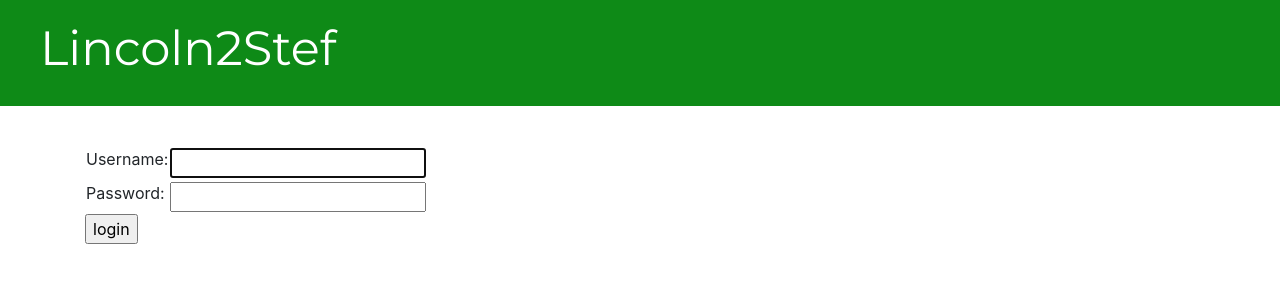
After one commit to lincolnwells/my-first-blog, a Django app: page /accounts/login/ in a window 1280 px wide. The commit adds this page. Shown: the top 300 px of the page. Run offline with Django 3.2, Linux system fonts and the light colour scheme.

Commit message:
added login

```diff
--- a/blog/templates/blog/base.html
+++ b/blog/templates/blog/base.html
@@ -8,16 +8,17 @@
         <link href="//fonts.googleapis.com/css?family=Montserrat&subset=latin,latin-ext" rel="stylesheet" type="text/css">
     </head>
     <body>
-        <header class="page-header">
-          <div class="container">
+        <div class="page-header">
             {% if user.is_authenticated %}
-                <a href="{% url 'post_new' %}" class="top-menu">
-                    {% include './icons/file-earmark-plus.svg' %}
-                </a>
+                <a href="{% url 'post_new' %}" class="top-menu"><span class="glyphicon glyphicon-plus"></span></a>
+                <a href="{% url 'post_list' %}" class="top-menu"><span class="glyphicon glyphicon-edit"></span></a>
+                <p class="top-menu">Hello {{ user.username }} <small>(<a href="{% url 'logout' %}">Log out</a>)</small></p>
+            {% else %}
+                <a href="{% url 'login' %}" class="top-menu"><span class="glyphicon glyphicon-lock"></span></a>
             {% endif %}
             <h1><a href="/">Lincoln2Stef</a></h1>
-          </div>
-        </header>
+        </div>
+
         <main class="container">
             <div class="row">
                 <div class="col">
--- /dev/null
+++ b/blog/templates/registration/login.html
@@ -0,0 +1,24 @@
+{% extends "blog/base.html" %}
+
+{% block content %}
+    {% if form.errors %}
+        <p>Your username and password didn't match. Please try again.</p>
+    {% endif %}
+
+    <form method="post" action="{% url 'login' %}">
+    {% csrf_token %}
+        <table>
+        <tr>
+            <td>{{ form.username.label_tag }}</td>
+            <td>{{ form.username }}</td>
+        </tr>
+        <tr>
+            <td>{{ form.password.label_tag }}</td>
+            <td>{{ form.password }}</td>
+        </tr>
+        </table>
+
+        <input type="submit" value="login" />
+        <input type="hidden" name="next" value="{{ next }}" />
+    </form>
+{% endblock %}
--- a/blog/views.py
+++ b/blog/views.py
@@ -4,15 +4,19 @@ from .models import Post
 from django.shortcuts import render, get_object_or_404
 from .forms import PostForm
 from django.shortcuts import redirect
+from django.contrib.auth.decorators import login_required
 
+@login_required
 def post_list(request):
     posts = Post.objects.filter(published_date__lte=timezone.now()).order_by('published_date')
     return render(request, 'blog/post_list.html', {'posts': posts})
 
+@login_required
 def post_detail(request, pk):
     post = get_object_or_404(Post, pk=pk)
     return render(request, 'blog/post_detail.html', {'post': post})
 
+@login_required
 def post_new(request):
     if request.method == "POST":
         form = PostForm(request.POST)
@@ -26,6 +30,7 @@ def post_new(request):
         form = PostForm()
     return render(request, 'blog/post_edit.html', {'form': form})
 
+@login_required
 def post_edit(request, pk):
     post = get_object_or_404(Post, pk=pk)
     if request.method == "POST":
--- a/mysite/settings.py
+++ b/mysite/settings.py
@@ -120,3 +120,6 @@ USE_TZ = True
 
 STATIC_URL = '/static/'
 STATIC_ROOT = os.path.join(BASE_DIR, 'static')
+
+
+LOGIN_REDIRECT_URL = '/'
--- a/mysite/urls.py
+++ b/mysite/urls.py
@@ -16,7 +16,11 @@ Including another URLconf
 from django.contrib import admin
 from django.urls import path, include
 
+from django.contrib.auth import views
+
 urlpatterns = [
     path('admin/', admin.site.urls),
+    path('accounts/login/', views.LoginView.as_view(), name='login'),
+    path('accounts/logout/', views.LogoutView.as_view(next_page='/'), name='logout'),
     path('', include('blog.urls')),
 ]
```
